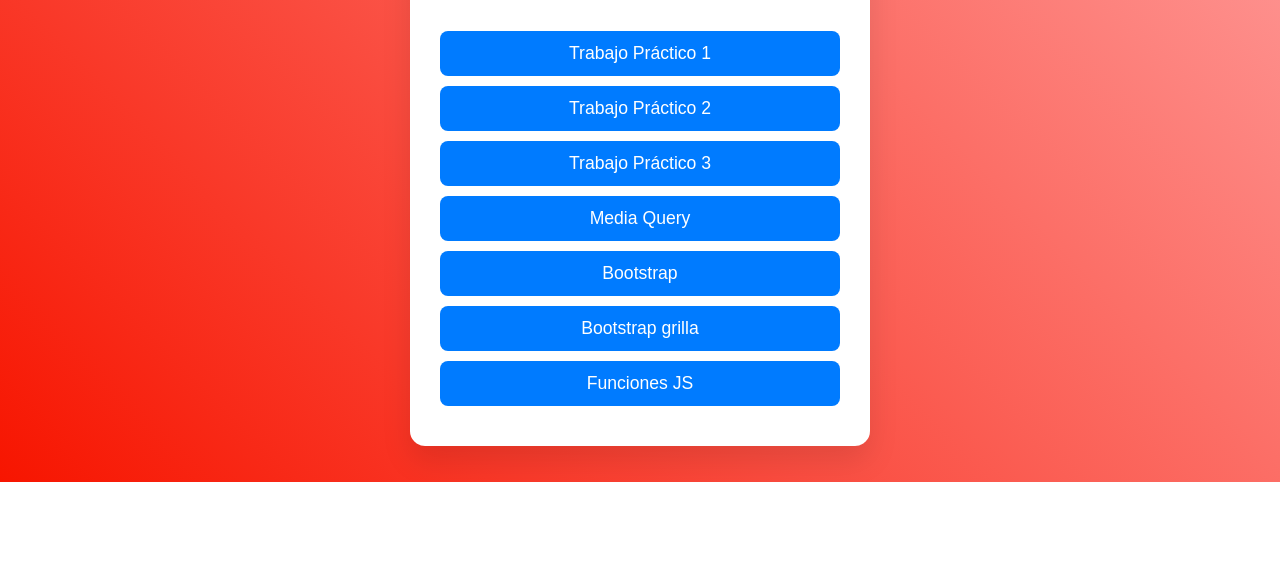
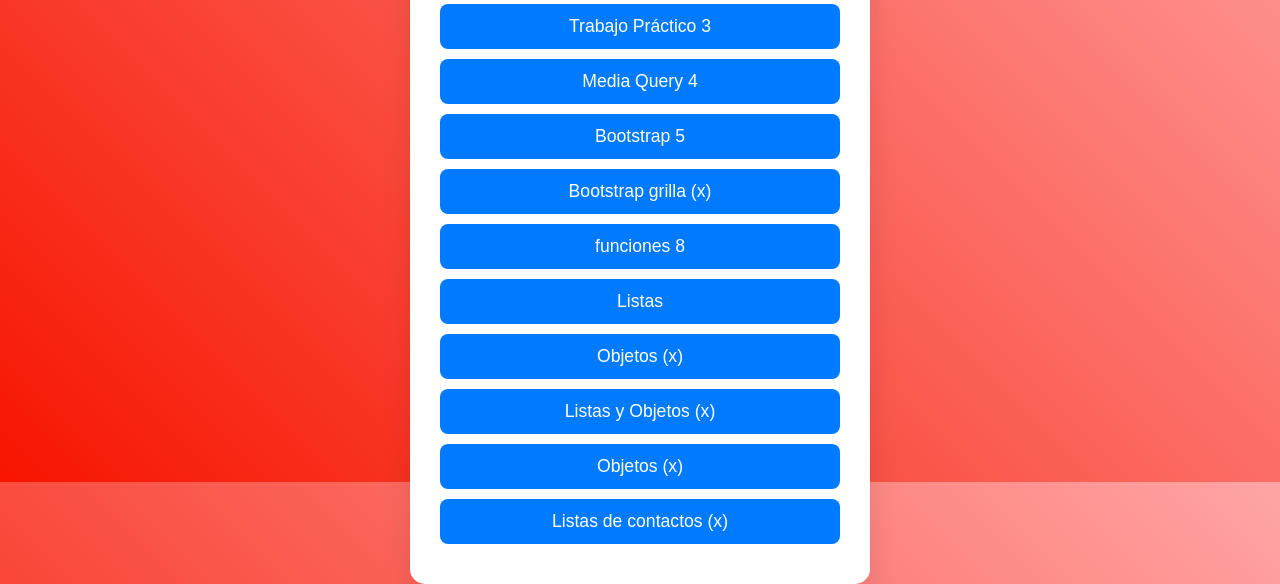
Before and after one commit to lopezhectorr/plataformas-moviles-entregas, a plain HTML site: page index.html in a window 1280 px wide. Shown: the part 318-902 px from the top of the page. Before the commit the page ends 800 px from the top, so only its background shows below. Drawn offline with Linux system fonts and the light colour scheme.

Commit message:
Add files via upload

```diff
--- a/index.html
+++ b/index.html
@@ -27,17 +27,33 @@
                 <a href="tp-3/index.html">Trabajo Práctico 3</a>
             </div>
             <div class="link-item">
-                <a href="tp-4/index.html">Media Query</a>
+                <a href="tp-4/index.html">Media Query 4</a>
             </div>
             <div class="link-item">
-                <a href="tp-5/index.html">Bootstrap</a>
+                <a href="tp-5/index.html">Bootstrap 5</a>
             </div>
             <div class="link-item">
-                <a href="tp-6/index.html">Bootstrap grilla</a>
+                <a href="tp-6/index.html">Bootstrap grilla  (x)</a>
             </div>
             <div class="link-item">
-                <a href="tp-7/index.html">Funciones JS</a>
+                <a href="tp-8/index.html">funciones 8</a>
             </div>
+            <div class="link-item">
+                <a href="tp-9/index.html">Listas</a>
+            </div>
+            <div class="link-item">
+                <a href="tp-10/index.html">Objetos (x)</a>
+            </div>
+            <div class="link-item">
+                <a href="tp-11/index.html">Listas y Objetos (x)</a>
+            </div>
+            <div class="link-item">
+                <a href="tp-12/index.html">Objetos (x)</a>
+            </div>
+            <div class="link-item">
+                <a href="tp-14/index.html">Listas de contactos (x)</a>
+            </div>
+
         </section>
     </div>
 </body>
```
